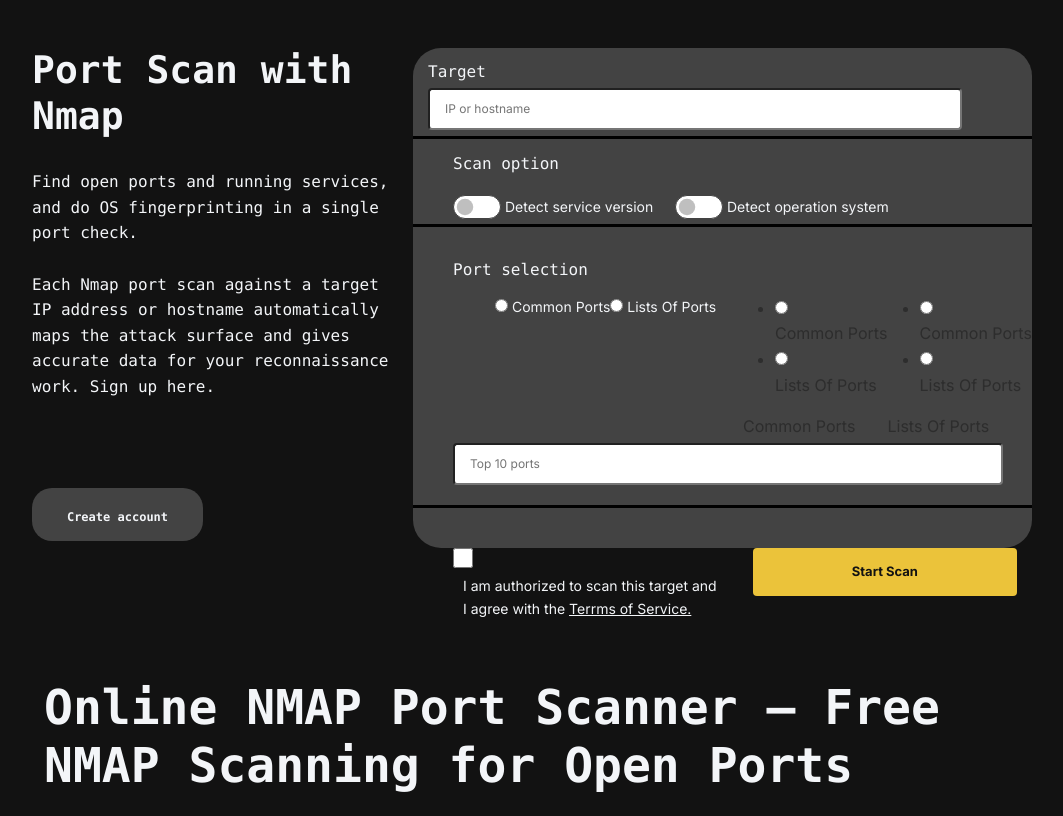
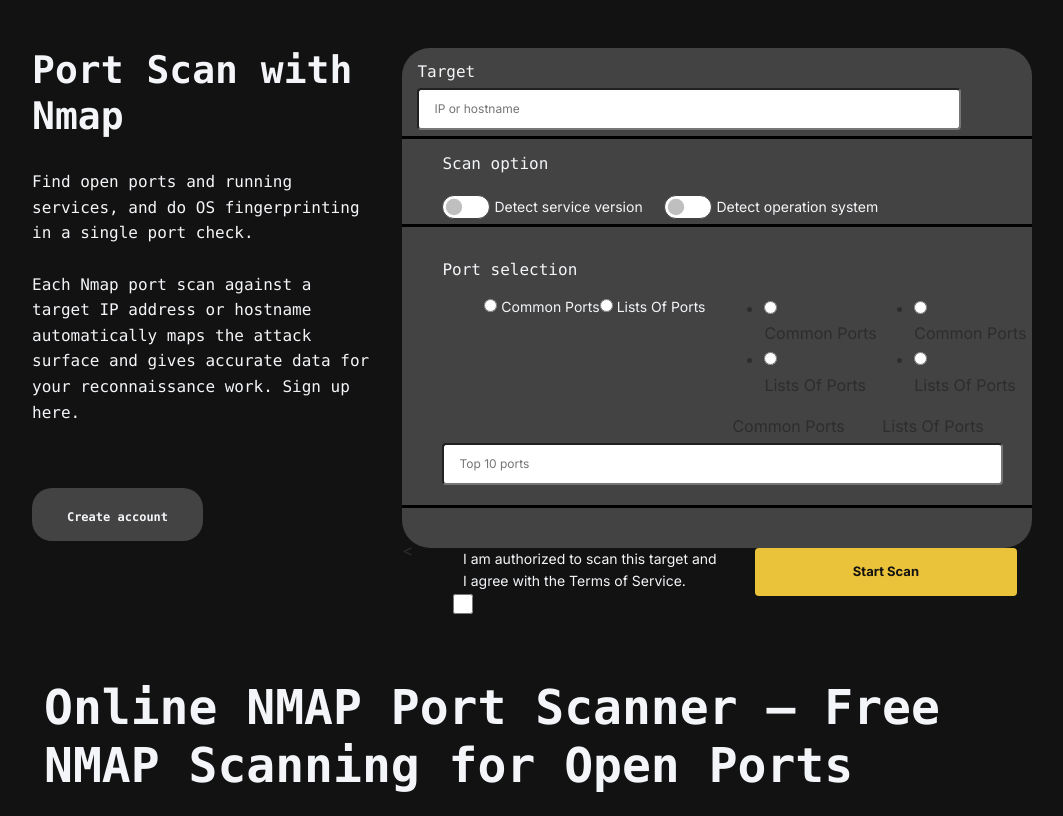
Before and after one commit to anasjag/LinuxToolBox, a Flask app: page /tools.html in a window 1280 px wide. Shown: the part 72-888 px from the top of the page, without its empty margins (108-1171 px from the left). Run offline with Flask 3, Linux system fonts and the light colour scheme; some libraries are stand-ins or nearby versions.

Commit message:
checkbox

```diff
--- a/forms.py
+++ b/forms.py
@@ -124,4 +124,5 @@
     radio_field = RadioField('Choose one', choices=[('Common ports', 'Common Ports'),('Lists of ports', 'Lists Of Ports')])
     portsForm = StringField("Top 10 Ports")
     listForm= FieldList(StringField('Item'))
+    checkbox = BooleanField("I am authorized to scan this target and I agree with the Terms of Service.")
     submit = SubmitField("Start Scan")
--- a/routes.py
+++ b/routes.py
@@ -48,8 +48,13 @@
 def tools():
 
     form = ToolsForm()
-    if form.validate_on_submit():
-        print("??????????")
+    if form.checkbox.data:
+        if form.validate_on_submit():
+            print("??????????")
+            return redirect("home.html")
+        else:
+            flash("you have to check the box ")
+        return render_template('tools.html', form=form)
     return render_template('tools.html', form=form)
     # return render_template("tools.html",  title = f"Tools - ",form=form)
 
--- a/templates/tools.html
+++ b/templates/tools.html
@@ -86,14 +86,15 @@
                             </label>
                             {% endfor %}
 
-                                    <p id="selected-option-message" style="display:none;">Selected Option: <span id="selected-option"></span></p>
+                            <p id="selected-option-message" style="display:none;">Selected Option: <span
+                                    id="selected-option"></span></p>
                             <script>
-                                        document.addEventListener('DOMContentLoaded', function() {
+                                document.addEventListener('DOMContentLoaded', function () {
                                     var selectedOptionMessage = document.getElementById('selected-option-message');
                                     var selectedOptionSpan = document.getElementById('selected-option');
 
-                                            document.querySelectorAll('input[name="options"]').forEach(function(radio) {
-                                                radio.addEventListener('click', function() {
+                                    document.querySelectorAll('input[name="options"]').forEach(function (radio) {
+                                        radio.addEventListener('click', function () {
                                             var selectedValue = this.value;
                                             selectedOptionSpan.innerText = selectedValue;
                                             selectedOptionMessage.style.display = 'block';
@@ -105,13 +106,9 @@
                     </section>
 
                     <div id="tool_section3" style="display: flex;margin-top: 30px;">
-                                <div id="tool_checkbox_terms" class="custom-control custom-checkbox custom-control-inline">
-
-                                    <input type="checkbox" id="customCheckInline1" class="custom-control-input"
-                                        style="width: 20px;height: 20px;"><label class="form-label custom-control-label"
-                                        id="tool_terms_p" for="customCheckInline2">I am authorized to scan this target and I
-                                        agree with the <span style="text-decoration: underline;">Terrms of
-                                            Service.</span></label>
+                        <<div id="tool_checkbox_terms" class="custom-control custom-checkbox custom-control-inline">
+                            {{ form.checkbox.label(class="form-label custom-control-label", id="tool_terms_p") }}
+                            {{ form.checkbox(class="custom-control-input", style="width: 20px; height: 20px;") }}
                     </div>
                     {% if form.errors %}
                     <p>{{ form.errors }}</p>
```
Lines whose indentation alone changed are shown as unchanged.
